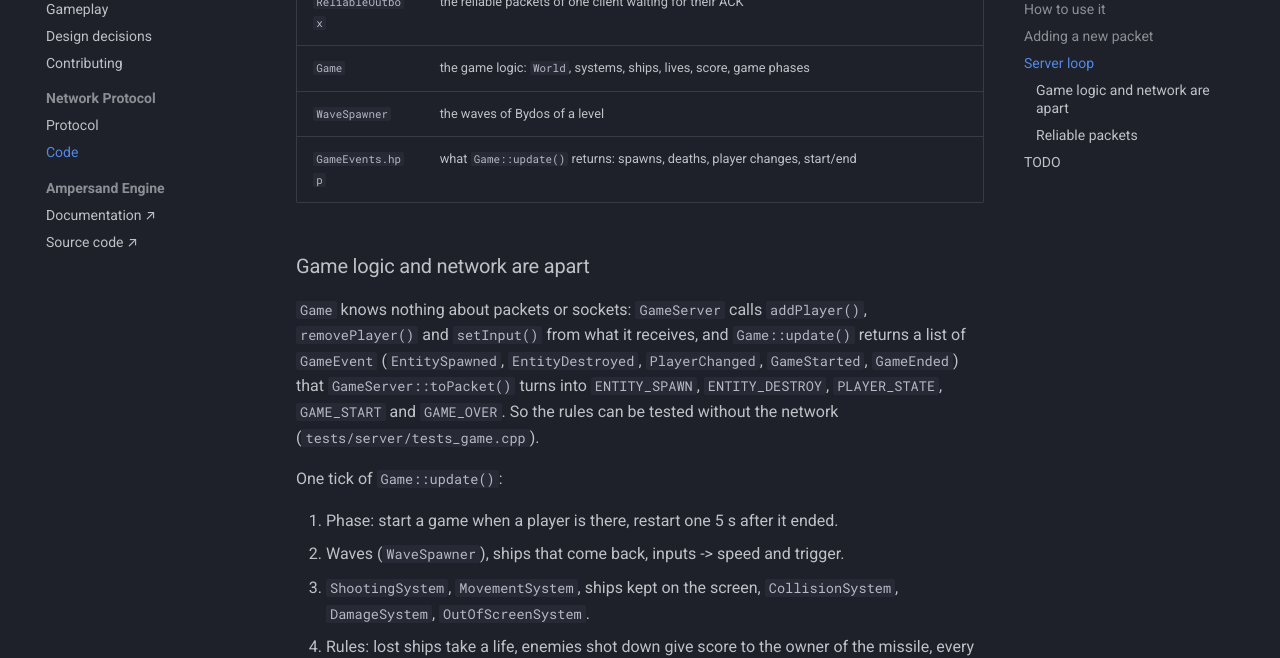
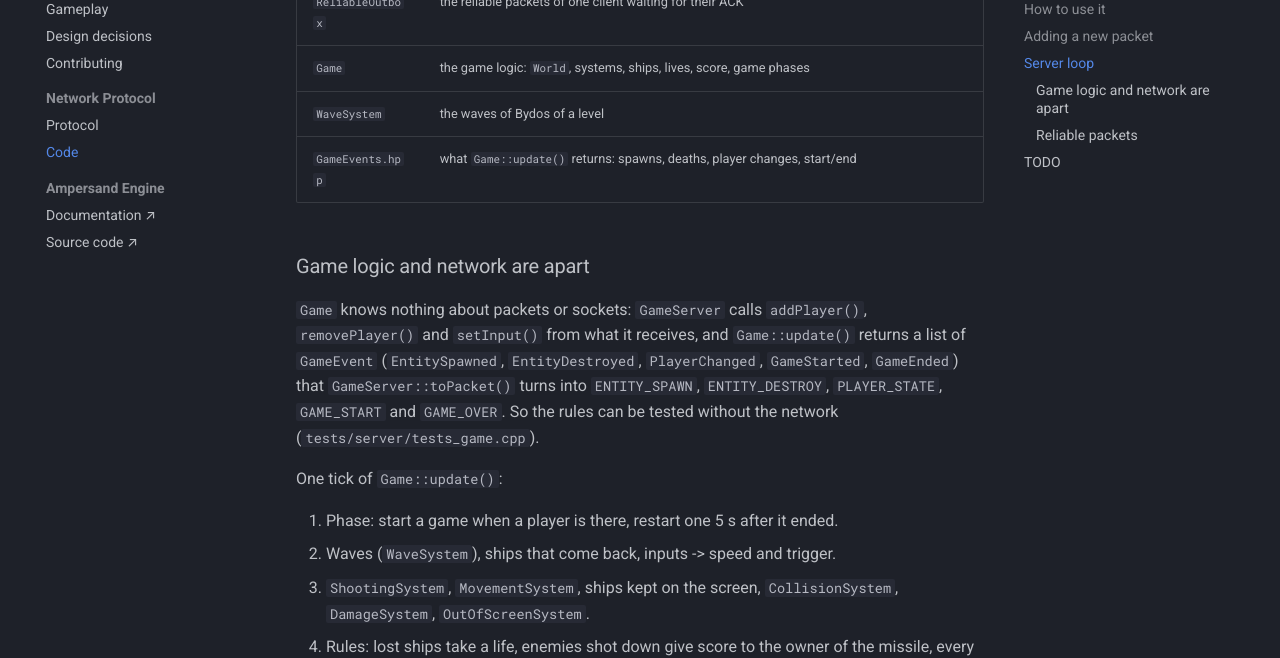
Before and after one commit to Boz0o0/R-Type, an MkDocs documentation site: the page built from docs/mkdocs/protocol/implementation.md, in a window 1280 px wide and 900 px high, scrolled down 3493 px. Shown: the part 153-811 px from the top of the window. Built offline with MkDocs 1.6.1 and Material for MkDocs 9.7.7, drawn with Linux system fonts in a browser that asks for light colours; comment, search, counter and statistics services are not loaded.

Commit message:
refactor(server): rename WaveSpawner to WaveSystem in documentation and tests

```diff
--- a/docs/mkdocs/protocol/implementation.md
+++ b/docs/mkdocs/protocol/implementation.md
@@ -148,7 +148,7 @@ flowchart LR
 | `GameServer` | the clients (IP + port -> player), PING/PONG, timeouts, joins and leaves, turns `GameEvents` into packets |
 | `ReliableOutbox` | the reliable packets of one client waiting for their ACK |
 | `Game` | the game logic: `World`, systems, ships, lives, score, game phases |
-| `WaveSpawner` | the waves of Bydos of a level |
+| `WaveSystem` | the waves of Bydos of a level |
 | `GameEvents.hpp` | what `Game::update()` returns: spawns, deaths, player changes, start/end |
 
 ### Game logic and network are apart
@@ -164,7 +164,7 @@ without the network (`tests/server/tests_game.cpp`).
 One tick of `Game::update()`:
 
 1. Phase: start a game when a player is there, restart one 5 s after it ended.
-2. Waves (`WaveSpawner`), ships that come back, inputs -> speed and trigger.
+2. Waves (`WaveSystem`), ships that come back, inputs -> speed and trigger.
 3. `ShootingSystem`, `MovementSystem`, ships kept on the screen,
    `CollisionSystem`, `DamageSystem`, `OutOfScreenSystem`.
 4. Rules: lost ships take a life, enemies shot down give score to the owner
```
Also changed, not shown: 1 other file.
